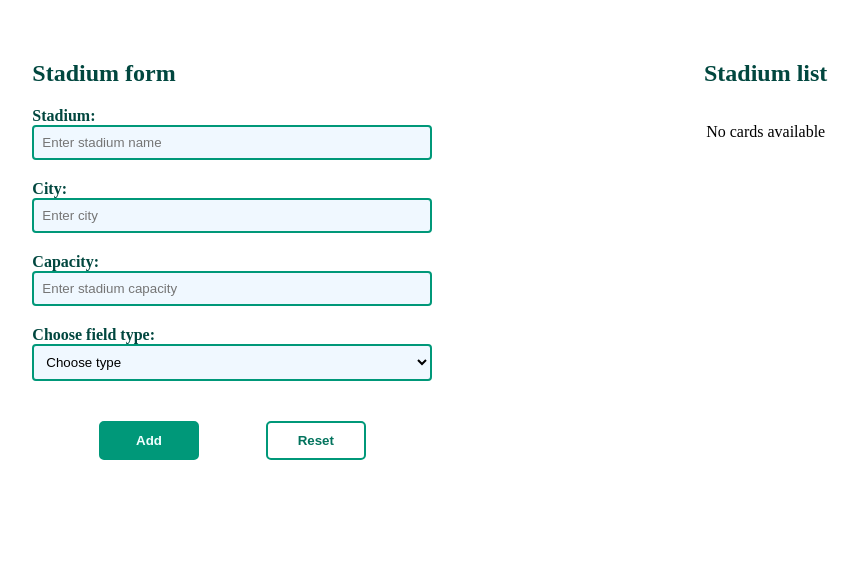
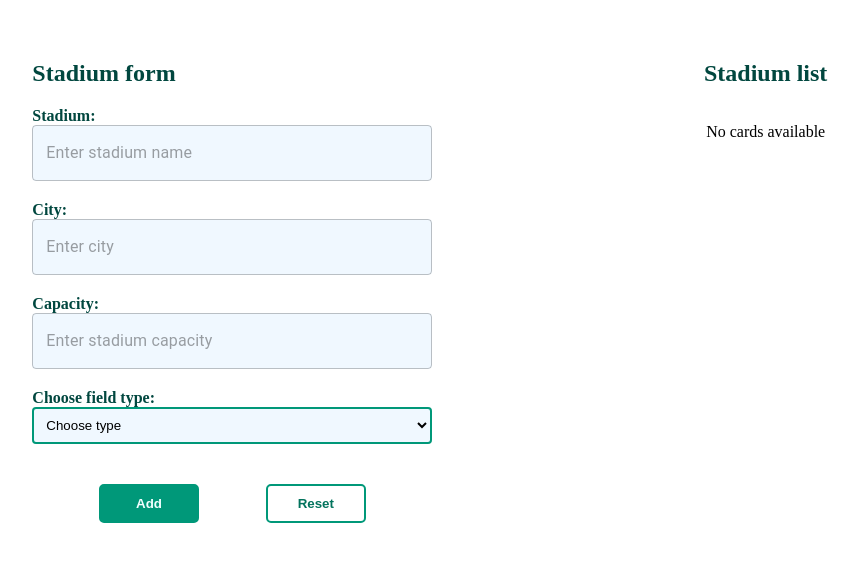
Before and after one commit to proga-react-practice/sigma-ivan-ostapiv, a React (Vite) app: page / in a window 1280 px wide. Shown: the top 562 px of the page, without its empty margins (141-997 px from the left). Built offline with nearby package versions, Linux system fonts and the light colour scheme.

Commit message:
Update Input component through MUI TextField integration

```diff
--- a/src/components/Input.tsx
+++ b/src/components/Input.tsx
@@ -1,3 +1,4 @@
+import TextField, {TextFieldProps} from "@mui/material/TextField";
 import {ChangeEvent} from "react";
 
 interface InputProps {
@@ -11,8 +12,12 @@ interface InputProps {
     onChange: (e: ChangeEvent<HTMLInputElement>) => void;
 }
 
-const Input: React.FC<InputProps> = ({onChange, inputRef, ...props}) => {
-    return <input {...props} ref={inputRef} onChange={onChange} />;
+const Input: React.FC<InputProps & TextFieldProps> = ({
+    onChange,
+    inputRef,
+    ...props
+}) => {
+    return <TextField {...props} ref={inputRef} onChange={onChange} />;
 };
 
 export default Input;
```
